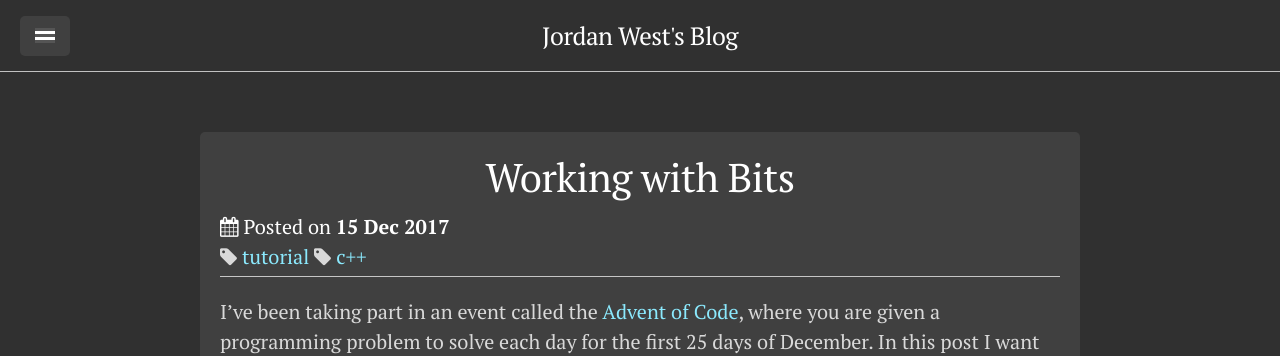
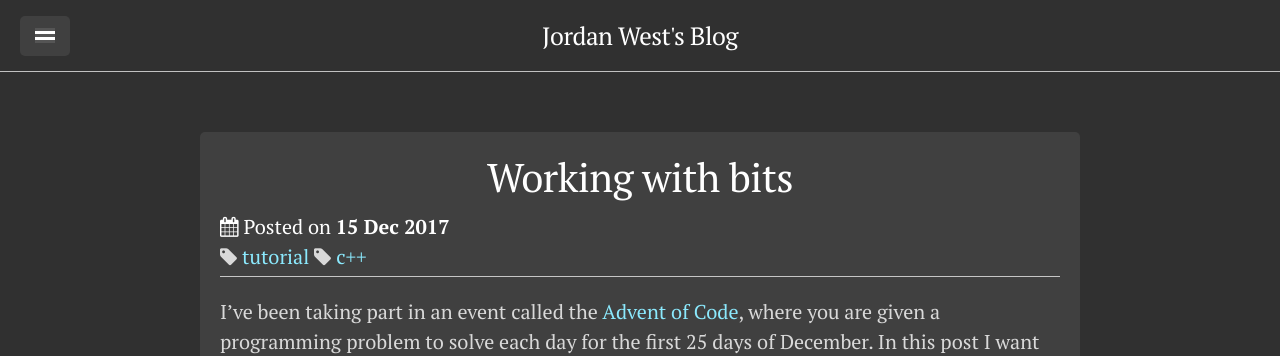
Before and after one commit to jordan-west/jordan-west.github.io, a Jekyll site: the page built from _posts/2017-12-15-working-with-bits.md, in a window 1280 px wide and 900 px high. Shown: the top 356 px of the window. Built offline with Jekyll 4.4.1, drawn with Linux system fonts in a browser that asks for light colours; comment, search, counter and statistics services are not loaded.

```diff
--- a/_posts/2017-12-15-working-with-bits.md
+++ b/_posts/2017-12-15-working-with-bits.md
@@ -1,6 +1,6 @@
 ---
 layout: post
-title: Working with Bits
+title: Working with bits
 comments: true
 tags: tutorial c++
 ---
```
